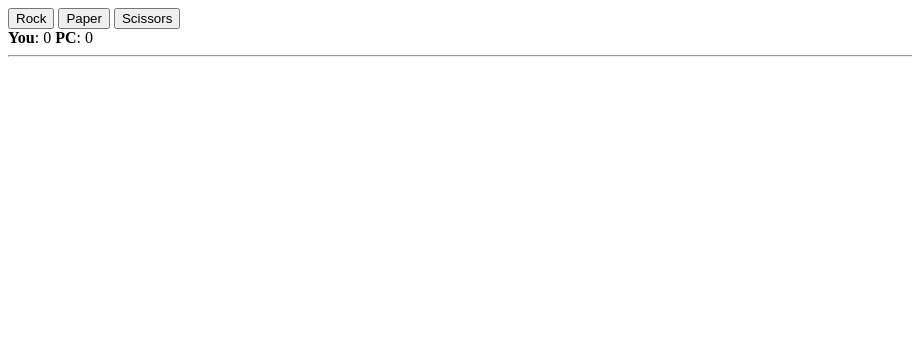
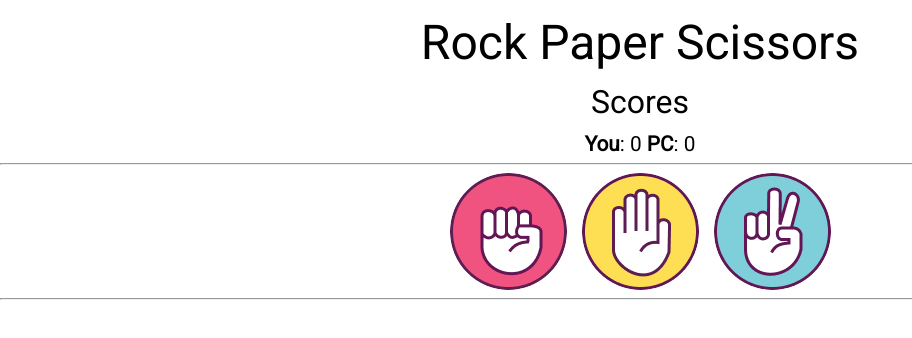
Before and after one commit to danmenjivar/rock-paper-scissors-js, a plain HTML site: page index.html in a window 1280 px wide. Shown: the whole page, without its empty margins (0-912 px from the left). Drawn offline with Linux system fonts and the light colour scheme.

Commit message:
Styled the crudout of it

```diff
--- a/index.html
+++ b/index.html
@@ -5,20 +5,26 @@
     <meta charset="UTF-8">
     <meta name="viewport" content="width=device-width, initial-scale=1.0">
     <meta name="description" content="">
-    <!-- <link rel="stylesheet" type="text/css" href="styles.css"> -->
-    <title>Document</title>
+    <link rel="stylesheet" type="text/css" href="styles.css">
+    <title>Rock, Paper, Scissors</title>
 </head>
 
 <body>
-    <header>
-    </header>
     <main>
-        <button id="rock-btn">Rock</button>
-        <button id="paper-btn">Paper</button>
-        <button id="scissors-btn">Scissors</button>
-        <div id="scores"><b>You</b>: 0 <b>PC</b>: 0
+        <header>
+            <h1>Rock Paper Scissors</h1>
+            <h2>Scores</h2>
+            <div id="scores">
+                <b>You</b>: 0 <b>PC</b>: 0
+            </div>
             <hr>
+        </header>
+        <div class="button-container">
+            <button id="rock-btn"></button>
+            <button id="paper-btn"></button>
+            <button id="scissors-btn"></button>
         </div>
+        <hr>
         <div id="results"></div>
     </main>
     <footer>
--- a/scripts.js
+++ b/scripts.js
@@ -1,40 +1,35 @@
-
-
 var playerScore = 0;
 var computerScore = 0;
 // Function randomly returns rock, paper, or scissors
 function computerPlay() {
-
   let playSelections = ["Rock", "Paper", "Scissors"];
 
-    let computerSelection = playSelections[Math.floor(Math.random() * playSelections.length)];
+  let computerSelection =
+    playSelections[Math.floor(Math.random() * playSelections.length)];
 
   return computerSelection;
-
 }
-// Helper function capitalizes first letter and lowercases the rest of the string
+// Helper function capitalizes first letter and lower cases the rest of the string
 function capitalize(str) {
-
   return str.charAt(0).toUpperCase() + str.slice(1).toLowerCase();
-
 }
 
-
 function playRound(playerSelection) {
-
   // Transform input to lower case to avoid hiccups
   playerSelection = capitalize(playerSelection);
   let computerSelection = computerPlay();
 
-    let winCondition = (playerSelection == "Rock" && computerSelection == "Scissors")
-        || (playerSelection == "Paper" && computerSelection == "Rock")
-        || (playerSelection == "Scissors" && computerSelection == "Paper");
+  let winCondition =
+    (playerSelection == "Rock" && computerSelection == "Scissors") ||
+    (playerSelection == "Paper" && computerSelection == "Rock") ||
+    (playerSelection == "Scissors" && computerSelection == "Paper");
 
   // check for a draw
   if (playerSelection === computerSelection) {
     console.log("It's a draw!");
     return "It's a draw!";
-    } else if (winCondition) { // check for win
+  } else if (winCondition) {
+    // check for win
     console.log(`You Win! ${playerSelection} beats ${computerSelection}`);
     return `You Win! ${playerSelection} beats ${computerSelection}`;
   } else {
@@ -43,12 +38,8 @@ function playRound(playerSelection) {
   }
 }
 
-
-
 function displayResult(roundResult) {
-
   const results = document.querySelector("#results");
-
 
   if (roundResult.includes("Win")) {
     playerScore++;
@@ -59,21 +50,16 @@ function displayResult(roundResult) {
   displayUpdatedScores();
 
   results.innerHTML += `${roundResult} <br>`;
-
-
-
-
   if (computerScore === 5 || playerScore === 5) {
-
     if (computerScore === 5) {
-            results.innerHTML += `<hr> <b>Game Over!</b> Sorry, You Lost!<hr>`;
+      results.innerHTML += `<hr> <b>Game Over</b><br> Sorry, You Lost!<hr>`;
     } else if (playerScore === 5) {
-            results.innerHTML += `<hr> <b>Game Over!</b> Congratulations, You Won!<hr>`;
+      results.innerHTML += `<hr> <b>Game Over</b><br> Congratulations, You Won!<hr>`;
     }
 
     const buttons = document.querySelectorAll("button");
 
-        buttons.forEach(button => button.disabled = true);
+    buttons.forEach((button) => (button.disabled = true));
 
     const playAgainBtn = document.createElement("button");
     playAgainBtn.setAttribute("id", "play-again-btn");
@@ -81,16 +67,11 @@ function displayResult(roundResult) {
     document.querySelector("#results").appendChild(playAgainBtn);
     playAgainBtn.onclick = () => newGame();
   }
-
-
 }
 
-
 function displayUpdatedScores() {
-
   const scores = document.querySelector("#scores");
-    scores.innerHTML = `<b>You</b>: ${playerScore} <b>PC</b>: ${computerScore}
-    <hr>`
+  scores.innerHTML = `<b>You</b>: ${playerScore} <b>PC</b>: ${computerScore}`;
 }
 
 function newGame() {
@@ -98,29 +79,25 @@ function newGame() {
   computerScore = 0;
   console.log("new game");
   document.querySelector("#results").innerHTML = "";
-    document.querySelector("#scores").innerHTML = `<b>You</b>: 0 <b>PC</b>: 0
-    <hr>`;
+  document.querySelector("#scores").innerHTML = `<b>You</b>: 0 <b>PC</b>: 0`;
   const buttons = document.querySelectorAll("button");
 
-    buttons.forEach(button => button.disabled = false);
-
+  buttons.forEach((button) => (button.disabled = false));
 }
-
-
-
-
-
 
 function game() {
   const rockButton = document.querySelector("#rock-btn");
-    rockButton.addEventListener('click', () => displayResult(playRound('rock')));
+  rockButton.addEventListener("click", () => displayResult(playRound("rock")));
 
   const paperButton = document.querySelector("#paper-btn");
-    paperButton.addEventListener('click', () => displayResult(playRound('paper')));
+  paperButton.addEventListener("click", () =>
+    displayResult(playRound("paper"))
+  );
 
   const scissorsButton = document.querySelector("#scissors-btn");
-    scissorsButton.addEventListener('click', () => displayResult(playRound('scissors')));
+  scissorsButton.addEventListener("click", () =>
+    displayResult(playRound("scissors"))
+  );
 }
 
-
 game();
--- /dev/null
+++ b/styles.css
@@ -0,0 +1,214 @@
+@import url("https://fonts.googleapis.com/css2?family=Roboto&display=swap");
+/* http://meyerweb.com/eric/tools/css/reset/
+   v2.0 | 20110126
+   License: none (public domain)
+*/
+
+html,
+body,
+div,
+span,
+applet,
+object,
+iframe,
+h1,
+h2,
+h3,
+h4,
+h5,
+h6,
+p,
+blockquote,
+pre,
+a,
+abbr,
+acronym,
+address,
+big,
+cite,
+code,
+del,
+dfn,
+em,
+img,
+ins,
+kbd,
+q,
+s,
+samp,
+small,
+strike,
+strong,
+sub,
+sup,
+tt,
+var,
+b,
+u,
+i,
+center,
+dl,
+dt,
+dd,
+ol,
+ul,
+li,
+fieldset,
+form,
+label,
+legend,
+table,
+caption,
+tbody,
+tfoot,
+thead,
+tr,
+th,
+td,
+article,
+aside,
+canvas,
+details,
+embed,
+figure,
+figcaption,
+footer,
+header,
+hgroup,
+menu,
+nav,
+output,
+ruby,
+section,
+summary,
+time,
+mark,
+audio,
+video {
+  margin: 0;
+  padding: 0;
+  border: 0;
+  font-size: 100%;
+  font: inherit;
+  vertical-align: baseline;
+}
+/* HTML5 display-role reset for older browsers */
+article,
+aside,
+details,
+figcaption,
+figure,
+footer,
+header,
+hgroup,
+menu,
+nav,
+section {
+  display: block;
+}
+body {
+  line-height: 1;
+}
+ol,
+ul {
+  list-style: none;
+}
+blockquote,
+q {
+  quotes: none;
+}
+blockquote:before,
+blockquote:after,
+q:before,
+q:after {
+  content: "";
+  content: none;
+}
+table {
+  border-collapse: collapse;
+  border-spacing: 0;
+}
+
+b {
+  font-weight: 600;
+}
+
+html {
+  font-family: "Roboto", sans-serif;
+  text-align: center;
+}
+
+h1 {
+  font-size: 3em;
+  padding: 0.4em 0;
+}
+
+h2 {
+  font-size: 2em;
+  padding-bottom: 0.5em;
+}
+
+#scores {
+  font-size: 1.3em;
+}
+
+#rock-btn {
+  background-image: url(assets/Rock.png);
+  background-repeat: no-repeat;
+  background-position: 50% 50%;
+  border-radius: 50%;
+  height: 117px;
+  width: 117px;
+  border: none;
+}
+
+#paper-btn {
+  background-image: url(assets/Paper.png);
+  background-repeat: no-repeat;
+  background-position: 50% 50%;
+  border-radius: 50%;
+  height: 117px;
+  width: 117px;
+  border: none;
+}
+
+#scissors-btn {
+  background-image: url(assets/Scissors.png);
+  background-repeat: no-repeat;
+  background-position: 50% 50%;
+  border-radius: 50%;
+  height: 117px;
+  width: 117px;
+  border: none;
+}
+
+button:hover {
+  cursor: pointer;
+}
+
+.button-container > button:not(:last-child) {
+  margin-right: 15px;
+}
+
+.button-container {
+  display: flex;
+  justify-content: center;
+}
+
+#results {
+  font-size: 1.4em;
+  line-height: 1.3em;
+}
+
+#play-again-btn {
+  padding: 0.5em;
+  font-size: 1.4em;
+  color: #fff;
+  background: #95e84d;
+  border: none;
+  box-shadow: 0px 4px 4px 0px #00000040;
+}
+
+button:hover {
+  opacity: 0.8;
+}
```
Also changed, not shown: assets/Paper.png (added), assets/Rock.png (added), assets/Scissors.png (added). Lines whose indentation alone changed are shown as unchanged.
